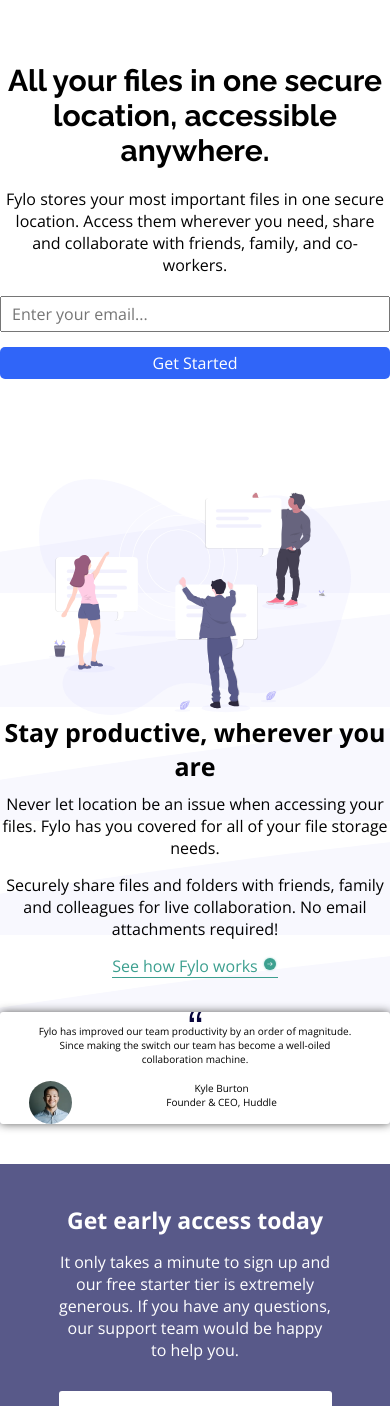
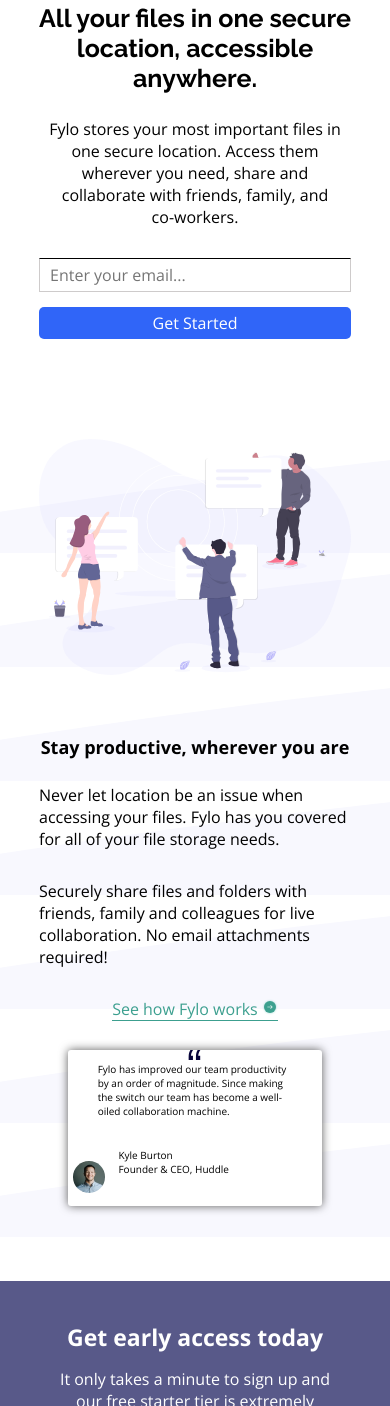
Before and after one commit to E-jane15/Fylo-Landing-Page-Clone, a plain HTML site: page index.html in a window 390 px wide. Shown: the part 406-1812 px from the top of the page. Drawn offline with nearby package versions, Linux system fonts and the light colour scheme.

Commit message:
added responsive styles

```diff
--- a/index.html
+++ b/index.html
@@ -44,7 +44,7 @@
 
   <section class="second_section">
      <div class="advert">
-      <h1 style="font-size: 25px;">Stay productive, wherever you are</h1>
+      <h1>Stay productive, wherever you are</h1>
       <p>Never let location be an issue when accessing your files. Fylo has you
         covered for all of your file storage needs.</p>
       <p>Securely share files and folders with friends, family and colleagues for
--- a/style.css
+++ b/style.css
@@ -92,7 +92,7 @@ a{
 }
 .advert h1{
   margin-bottom:10px;
-  font-size: 45px;
+  font-size: 35px;
 }
 
   .advert{
@@ -122,8 +122,7 @@ a{
   .founder{
     display: flex;
     gap: 10px;
-    align-items: center;
-
+   align-items: center;
   }
   .testimonial_pic{
     width: 13%;
@@ -229,12 +228,63 @@ a{
    }
    .second_box, .illustration-2 ,.testimonial, .contain{
     width: 100%;
+
    }
-   .first_box, .first_box h1, .first_box p, .advert, .advert p{
+
+   .first_box, .first_box p, .advert, .advert p{
     width: 100%;
+    margin: 0 auto;
+   }
+   .first_box h1{
+    font-size: 25px;
+    width: 80%;
+    margin: 0 auto;
+    margin-top: 30px;
+   }
+   .first_box p{
+    width: 75%;
+    margin-top: 25px;
+    margin-bottom: 30px;
+   }
+   .input_button input{
+    width: 80%;
+    margin: 0 auto;
+    border-top: 1px solid #000;
+    border-left: 1px solid #cecbcb;
+    border-right: 1px solid #cecbcb;
+    border-bottom: 1px solid #cecbcb;
+   }
+   .input_button button{
+    width: 80%;
+    margin: 0 auto;
    }
    .input_button ,.contain{
     flex-direction: column;
+   }
+   .illustration-2{
+    margin-bottom: 60px;
+   }
+   .advert h1{
+    font-size: 18px;
+    margin-bottom: 25px;
+   }
+   .advert p{
+    width: 80%;
+    text-align: left;
+    margin-bottom: 30px;
+   }
+   .advert a{
+    margin-top: 15px;
+    margin-bottom: 30px;
+   }
+   .testimonial{
+    width: 65%;
+    margin: 0 auto;
+    margin-top: 30px;
+    margin-bottom: 35px;
+   }
+   .container{
+    width: 96%;
    }
    .third_section{
     height: 70%;
@@ -243,10 +293,10 @@ a{
     width: 70%;
     margin-top: 0;
    }
- .third_section1 h1{
+  .third_section1 h1{
   margin-top: 40px;
   font-size: 23px;
- }
+  }
  .third_section2{
   margin: 0 auto;
   width: 70%;
```
